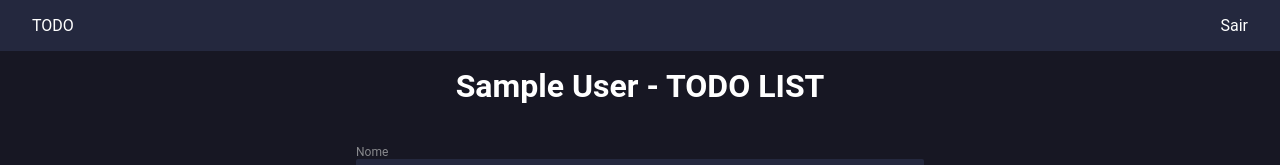
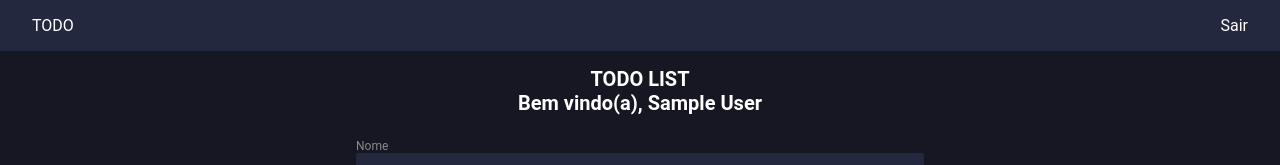
Before and after one commit to oscarkemuel/todo-frontend, a React (Vite) app: page / in a window 1280 px wide. Shown: the top 165 px of the page. Built offline with nearby package versions, Linux system fonts and the light colour scheme; no server answers; sample sign-in values are in the browser's storage.

Commit message:
feat: add edit task feature

```diff
--- a/src/App.css
+++ b/src/App.css
@@ -58,9 +58,13 @@ header a:hover {
 }
 
 
+h1, h2 {
+  color: var(--mainText);
+  font-size: 20px;
+}
+
 h1 {
-  color: var(--mainText);
-  margin: 1rem 0;
+  margin-top: 1rem;
 }
 
 .container {
@@ -184,7 +188,11 @@ form input {
 }
 
 .todos .todo .name {
-  color: var(--mainText)
+  color: var(--mainText);
+  background: transparent;
+  border: none;
+  font-size: 18px;
+  border-bottom: 1px solid var(--border-color);
 }
 
 
--- a/src/pages/Todo/index.tsx
+++ b/src/pages/Todo/index.tsx
@@ -9,13 +9,12 @@ type Todo = {
   id: number;
   marked: number;
   name: string;
-  tagName: string;
+  tag: string;
   description: string;
 };
 
 export function Todo() {
-  const navigate = useNavigate();
-  const { userIsLogged, user } = useAuth();
+  const { user } = useAuth();
   const [todos, setTodos] = useState<Todo[]>([]);
 
   async function addTask(event: React.FormEvent<HTMLFormElement>) {
@@ -45,6 +44,13 @@ export function Todo() {
       .catch((error) => console.log(error));
   }
 
+  async function updateTask(data: Todo) {
+    api
+      .put(`tasks/${data.id}`, {...data, tag: 'tag'})
+      .then((response) => getTodos())
+      .catch((error) => console.log(error));
+  }
+
   async function toggleMarked(taskId: number) {
     api
       .post(`/tasks/mark/${taskId}`)
@@ -67,7 +73,8 @@ export function Todo() {
     <div className="container">
       <Header />
 
-      <h1>{user.name} - TODO LIST</h1>
+      <h1>TODO LIST</h1>
+      <h2>Bem vindo(a), {user.name}</h2>
 
       <div className="content">
         <form onSubmit={addTask}>
@@ -107,7 +114,12 @@ export function Todo() {
                   >
                     <div></div>
                   </button>
-                  <p className="name">{todo.name}</p>
+                  <input
+                    className="name"
+                    type="text"
+                    defaultValue={todo.name}
+                    onBlur={(event) => updateTask({...todo, name: event.target.value})}
+                  />
                 </div>
                 <div className="half-items">
                   <div className="tag">
```
